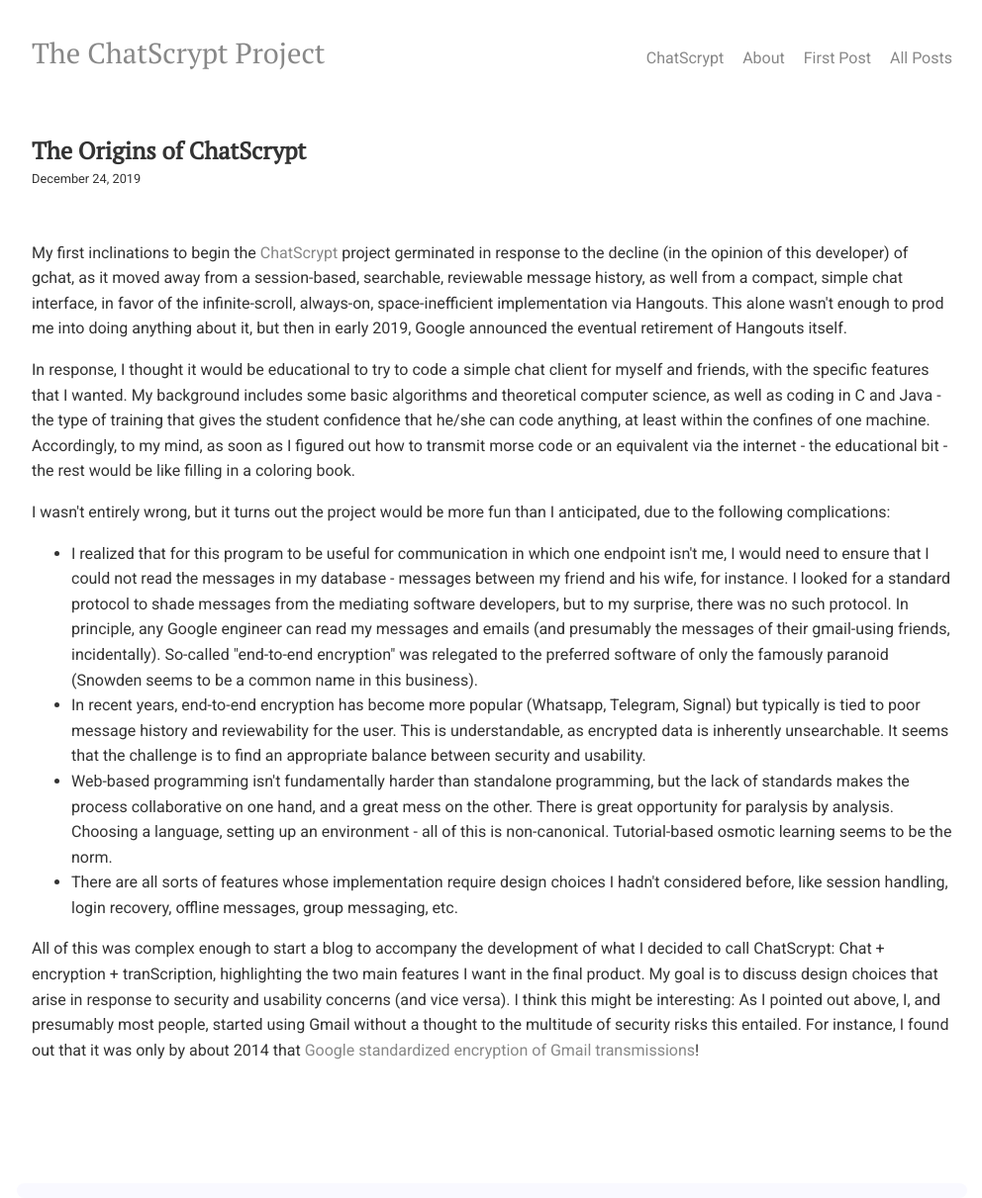
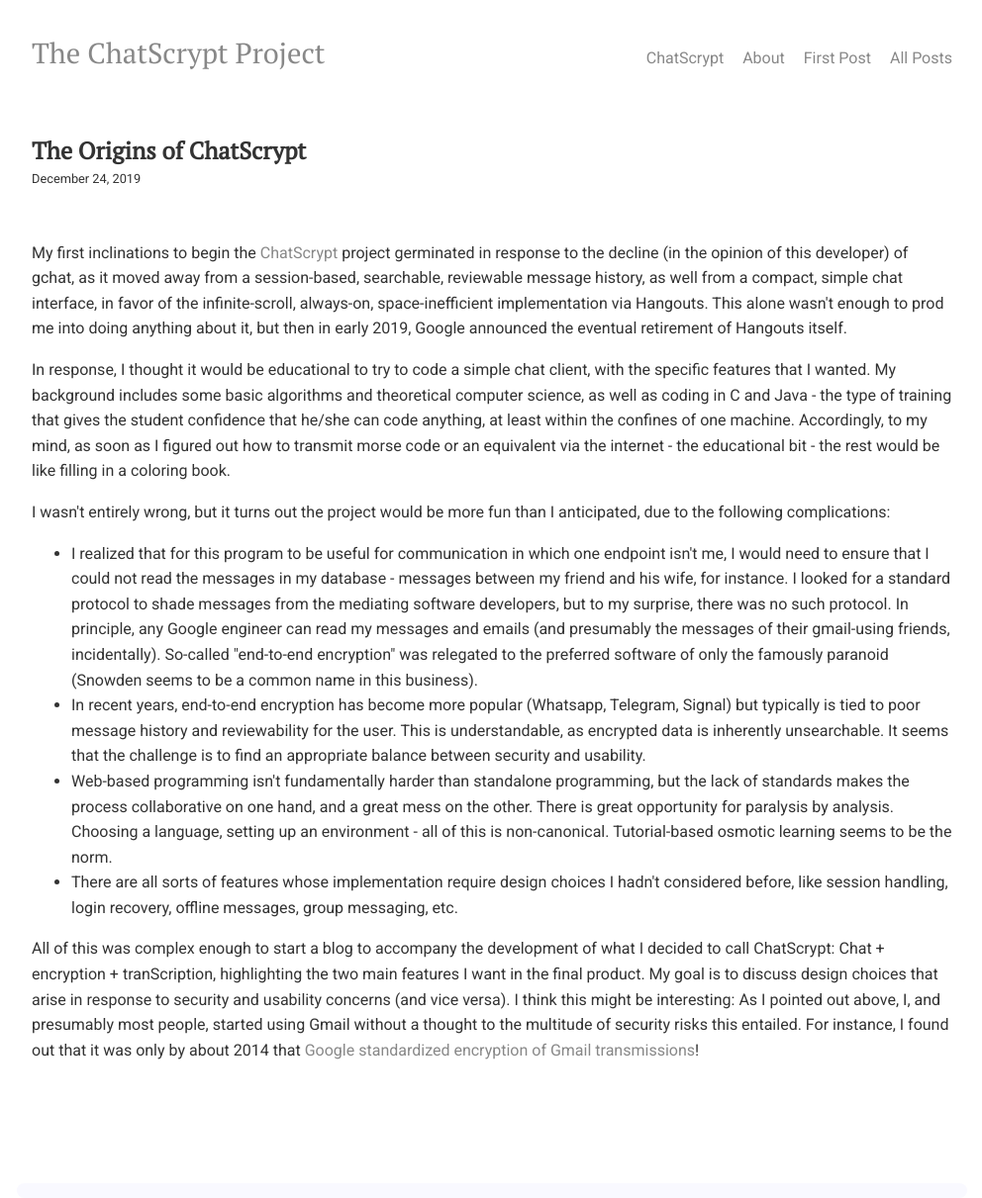
Before and after one commit to chatscrypt/chatscrypt.github.io, a Jekyll site: the page built from _posts/2019-12-24-the-origins-of-chatscrypt.html, in a window 1280 px wide. Shown: the whole page at 99% size, without its empty margins (143-1135 px from the left). Built offline with Jekyll 4.4.1, drawn with Linux system fonts in a browser that asks for light colours; comment, search, counter and statistics services are not loaded.

Commit message:
Update 2019-12-24-the-origins-of-chatscrypt.html

```diff
--- a/_posts/2019-12-24-the-origins-of-chatscrypt.html
+++ b/_posts/2019-12-24-the-origins-of-chatscrypt.html
@@ -7,7 +7,7 @@
 
 My first inclinations to begin the <a href="https://chatscrypt.herokuapp.com/">ChatScrypt</a> project germinated in response to the decline (in the opinion of this developer) of gchat, as it moved away from a session-based, searchable, reviewable message history, as well from a compact, simple chat interface, in favor of the infinite-scroll, always-on, space-inefficient implementation via Hangouts. This alone wasn't enough to prod me into doing anything about it, but then in early 2019, Google announced the eventual retirement of Hangouts itself.
 
-<p>In response, I thought it would be educational to try to code a simple chat client for myself and friends, with the specific features that I wanted. My background includes some basic algorithms and theoretical computer science, as well as coding in C and Java - the type of training that gives the student confidence that he/she can code anything, at least within the confines of one machine. Accordingly, to my mind, as soon as I figured out how to transmit morse code or an equivalent via the internet - the educational bit - the rest would be like filling in a coloring book.
+<p>In response, I thought it would be educational to try to code a simple chat client, with the specific features that I wanted. My background includes some basic algorithms and theoretical computer science, as well as coding in C and Java - the type of training that gives the student confidence that he/she can code anything, at least within the confines of one machine. Accordingly, to my mind, as soon as I figured out how to transmit morse code or an equivalent via the internet - the educational bit - the rest would be like filling in a coloring book.
 
 <p>I wasn't entirely wrong, but it turns out the project would be more fun than I anticipated, due to the following complications:
 
```
